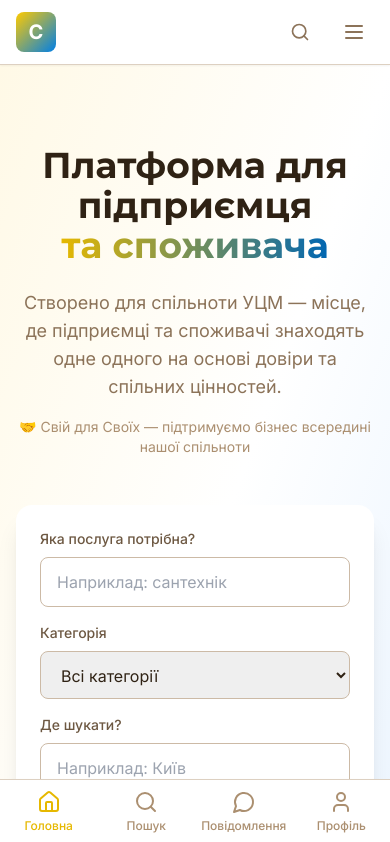
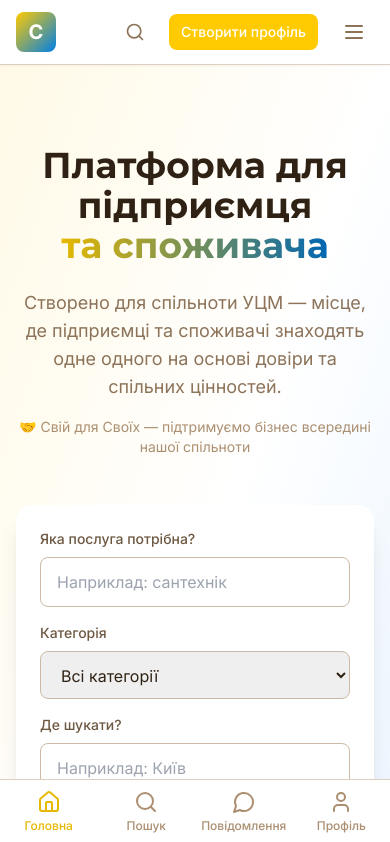
Before and after one commit to denskkk/platform-svoi, a Next.js app: page / in a window 390 px wide. Shown: the top 842 px of the page. Built offline with nearby package versions, Linux system fonts and the light colour scheme; no server answers.

Commit message:
feat(ux): show mobile register CTA in navbar; hide hero CTA for logged-in users

```diff
--- a/src/components/features/home/HeroSection.tsx
+++ b/src/components/features/home/HeroSection.tsx
@@ -2,7 +2,7 @@
 
 import Link from 'next/link'
 import { Search } from 'lucide-react'
-import { useState } from 'react'
+import { useEffect, useState } from 'react'
 import { useRouter } from 'next/navigation'
 
 export function HeroSection() {
@@ -10,6 +10,17 @@ export function HeroSection() {
   const [searchQuery, setSearchQuery] = useState('')
   const [category, setCategory] = useState('')
   const [city, setCity] = useState('')
+  const [isAuthed, setIsAuthed] = useState<boolean | null>(null)
+
+  // Мінімальна перевірка: якщо у localStorage є user — ховаємо CTA реєстрації
+  useEffect(() => {
+    try {
+      const u = localStorage.getItem('user')
+      setIsAuthed(!!u)
+    } catch {
+      setIsAuthed(false)
+    }
+  }, [])
 
   const handleSearch = (e: React.FormEvent) => {
     e.preventDefault()
@@ -116,7 +127,8 @@ export function HeroSection() {
           </button>
         </form>
 
-        {/* Прямий заклик до дії: реєстрація/вхід видно одразу на головній */}
+        {/* Прямий заклик до дії: реєстрація/вхід видно одразу на головній (тільки якщо не залогінений) */}
+        {isAuthed === false && (
           <div className="max-w-4xl mx-auto mt-4 flex flex-col sm:flex-row items-stretch sm:items-center gap-3 justify-center animate-slide-up">
             <Link
               href="/auth/register"
@@ -131,6 +143,7 @@ export function HeroSection() {
               Увійти
             </Link>
           </div>
+        )}
       </div>
     </section>
   )
--- a/src/components/layout/Navbar.tsx
+++ b/src/components/layout/Navbar.tsx
@@ -226,6 +226,16 @@ export function Navbar() {
               </div>
             )}
 
+            {/* Mobile: Показати CTA реєстрації одразу у шапці, якщо не залогінений */}
+            {!isLoading && !user && (
+              <Link
+                href="/auth/register"
+                className="md:hidden px-3 py-2 bg-primary-500 hover:bg-primary-600 text-white rounded-lg transition-colors font-medium text-sm"
+              >
+                Створити профіль
+              </Link>
+            )}
+
             <button
               className="md:hidden p-2 hover:bg-neutral-100 rounded-lg transition-colors"
               onClick={() => setIsMenuOpen(!isMenuOpen)}
```
Lines whose indentation alone changed are shown as unchanged.
